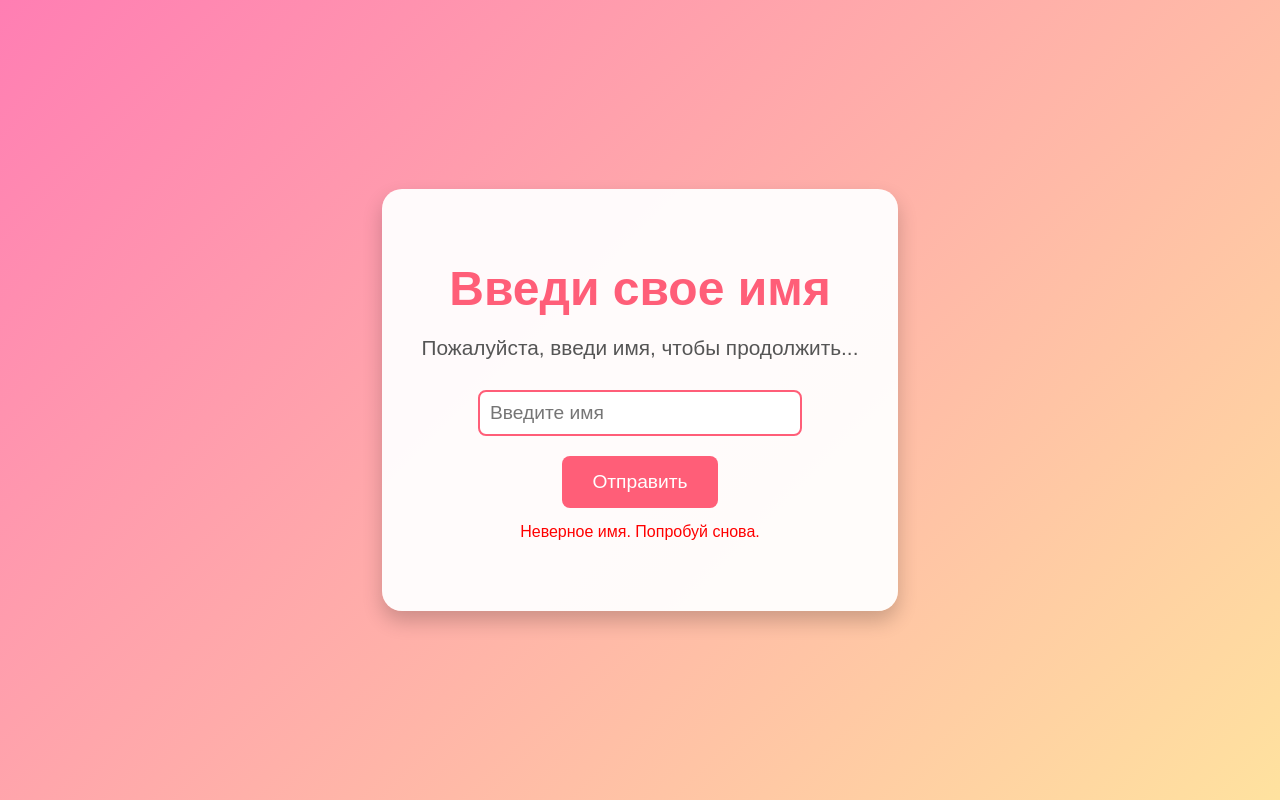
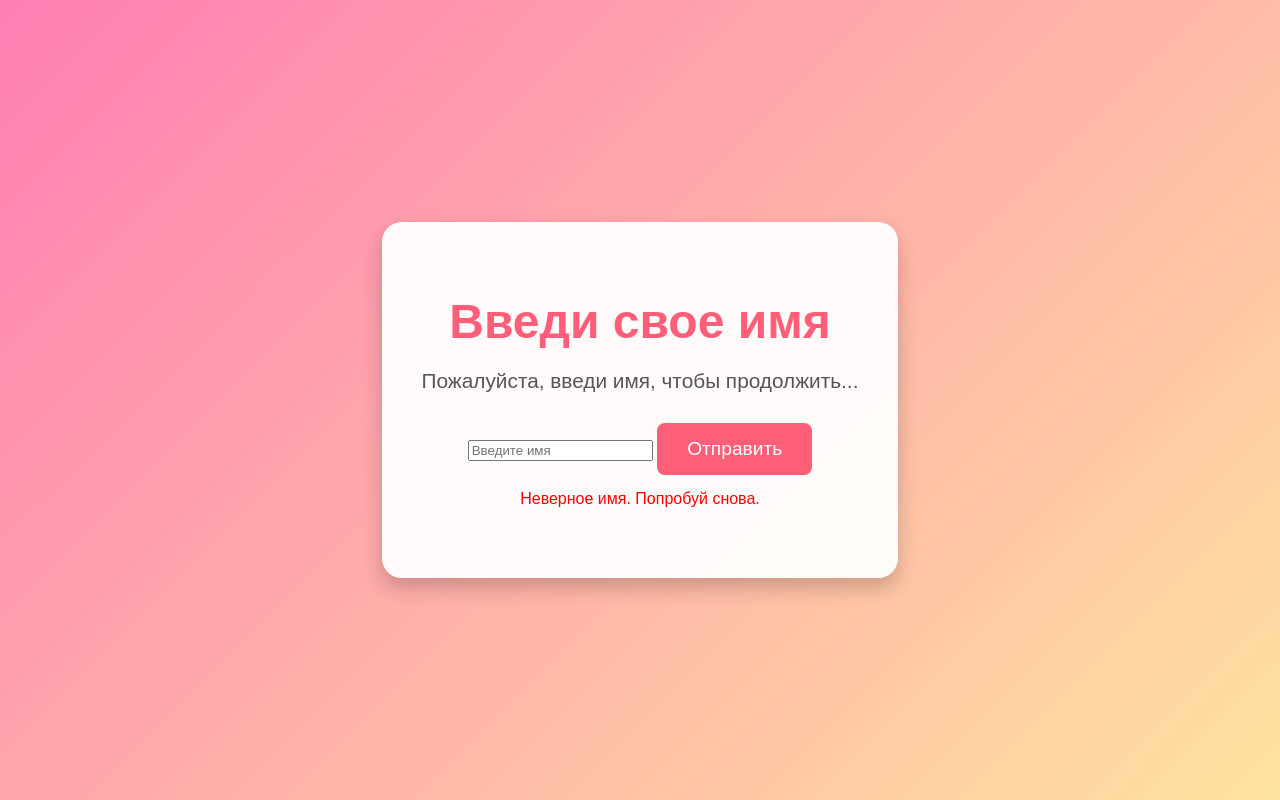
Before and after one commit to 7bhomeprogrammer/openthis, a plain HTML site: page index.html in a window 1280 px wide. Both pictures are taken after a click on the button "Отправить". Drawn offline with Linux system fonts and the light colour scheme.

Commit message:
Update index.html

```diff
--- a/index.html
+++ b/index.html
@@ -33,15 +33,6 @@
             color: #555;
             margin-bottom: 30px;
             animation: fadeIn 2s ease-in-out;
-        }
-        input {
-            padding: 10px;
-            font-size: 1.2rem;
-            border: 2px solid #ff5e78;
-            border-radius: 8px;
-            width: 80%;
-            max-width: 300px;
-            margin-bottom: 20px;
         }
         button {
             padding: 15px 30px;
@@ -86,11 +77,12 @@
         document.getElementById("submit-btn").addEventListener("click", () => {
             const inputName = document.getElementById("name").value.trim();
 
-            // Приводим имя к нижнему регистру и сравниваем
             if (inputName.toLowerCase() === "dilfuza" || inputName.toLowerCase() === "дильфуза") {
-                window.location.href = "https://7bhomeprogrammer.github.io/sndsite/"; // Перенаправление
+                window.location.href = "https://7bhomeprogrammer.github.io/sndsite/";
             } else {
-                document.getElementById("error-message").style.display = "block"; // Показываем сообщение об ошибке
+                const errorMessage = document.getElementById("error-message");
+                errorMessage.textContent = "Неверное имя. Попробуй снова.";
+                errorMessage.style.display = "block"; // Показываем сообщение об ошибке
             }
         });
     </script>
```
